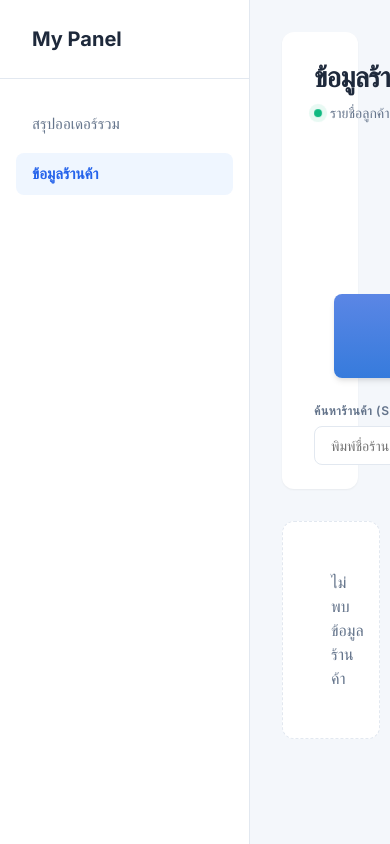
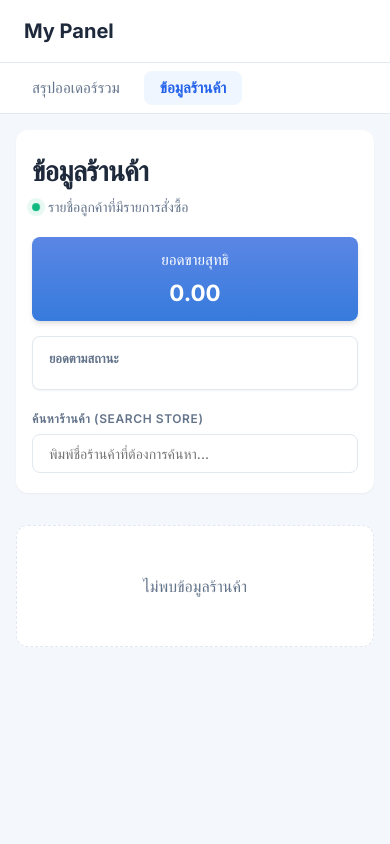
Before and after one commit to panpradap001/Order-Dashboard-, a website built with Vite: page index.html in a window 390 px wide. Both pictures are taken after a click on the button "ข้อมูลร้านค้า". Built offline with nearby package versions, Linux system fonts and the light colour scheme; some packages are replaced by stand-ins of ours; no server answers; the database is empty.

Commit message:
Enhance responsive design for layout, sidebar, and store cards in style.css

```diff
--- a/style.css
+++ b/style.css
@@ -552,23 +552,122 @@ tbody tr:hover {
 
 /* Responsive adjustments */
 @media (max-width: 768px) {
+  /* Core Layout */
+  .app-layout {
+    flex-direction: column;
+  }
+
+  .sidebar {
+    width: 100%;
+    height: auto;
+    border-right: none;
+    border-bottom: 1px solid var(--border-color);
+  }
+
+  .sidebar-header {
+    padding: 1rem 1.5rem;
+  }
+
+  .sidebar-nav {
+    flex-direction: row;
+    overflow-x: auto;
+    padding: 0.5rem 1rem;
+    gap: 0.5rem;
+    /* Hide scrollbar for a cleaner look on mobile */
+    -ms-overflow-style: none;
+    scrollbar-width: none;
+  }
+
+  .sidebar-nav::-webkit-scrollbar {
+    display: none;
+  }
+
+  .nav-item {
+    padding: 0.5rem 1rem;
+    white-space: nowrap;
+  }
+
+  .app-container {
+    padding: 1rem;
+  }
+
+  /* Header & Summary */
   .dashboard-header {
     flex-direction: column;
     align-items: stretch;
+    padding: 1.25rem 1rem;
+    gap: 1.25rem;
   }
 
+  #dynamic-store-summary {
+    flex-direction: column !important;
+    margin-left: 0 !important;
+    gap: 15px !important;
+    width: 100% !important;
+  }
+
+  #dynamic-store-summary > div {
+    flex-direction: column !important;
+    width: 100% !important;
+    gap: 15px !important;
+  }
+
+  #dynamic-store-summary > div > div {
+    width: 100% !important;
+    min-width: 100% !important;
+    max-width: 100% !important;
+    align-self: stretch !important;
+  }
+
+  /* Controls */
   .controls {
     flex-direction: column;
+  }
+
+  .controls-wrapper {
+    width: 100%;
+  }
+
+  .controls-top {
+    flex-direction: column;
+    align-items: stretch;
   }
 
   .control-group {
     width: 100%;
   }
 
+  .controls-wrapper input[type="text"],
+  .multi-select-container {
+    width: 100%;
+    min-width: 100%;
+  }
+
   .category-header {
     flex-direction: column;
     align-items: flex-start;
     gap: 0.75rem;
+  }
+
+  /* Store Cards */
+  .store-grid {
+    grid-template-columns: 1fr;
+  }
+
+  .store-card {
+    flex-direction: column !important;
+    align-items: flex-start !important;
+    gap: 1rem !important;
+  }
+
+  .store-card .store-total-badge {
+    width: 100%;
+    text-align: center !important;
+  }
+
+  /* Store Detail view */
+  #view-store-detail .dashboard-header {
+    align-items: flex-start;
   }
 }
 
```
